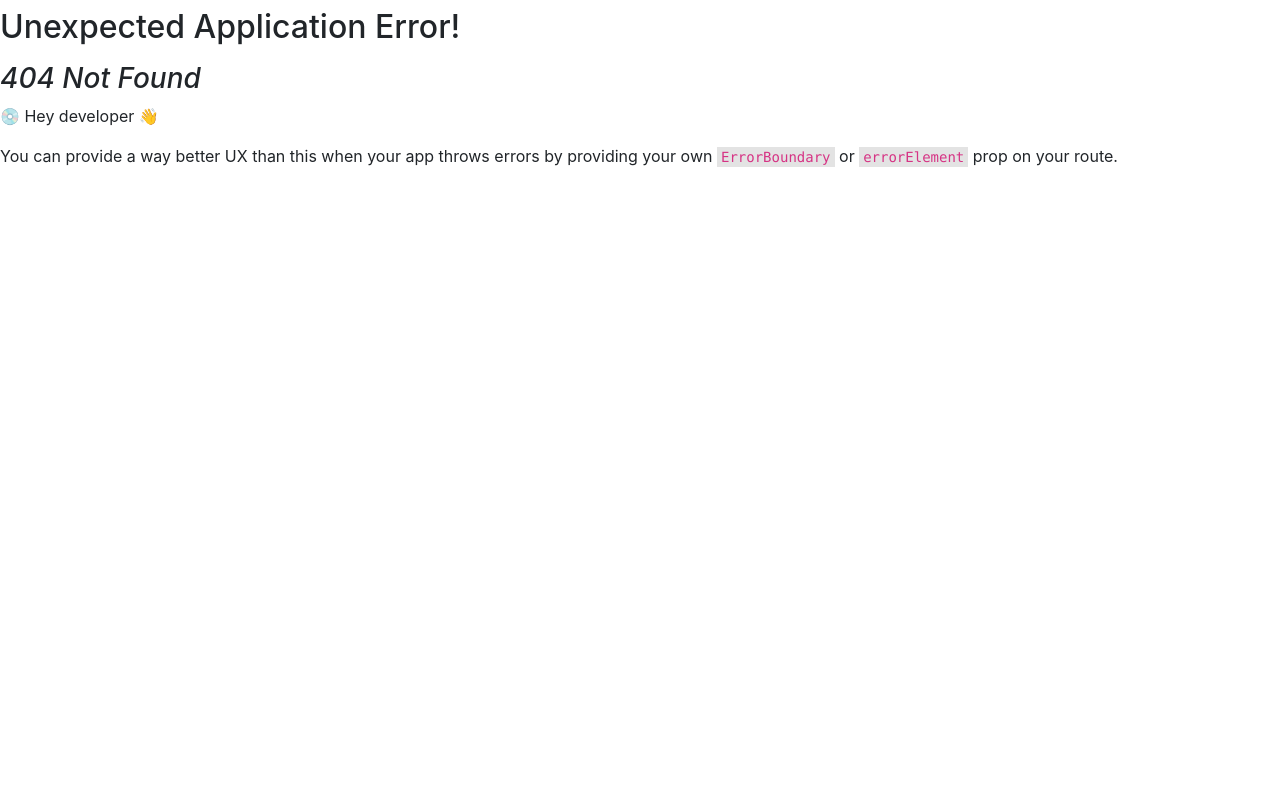
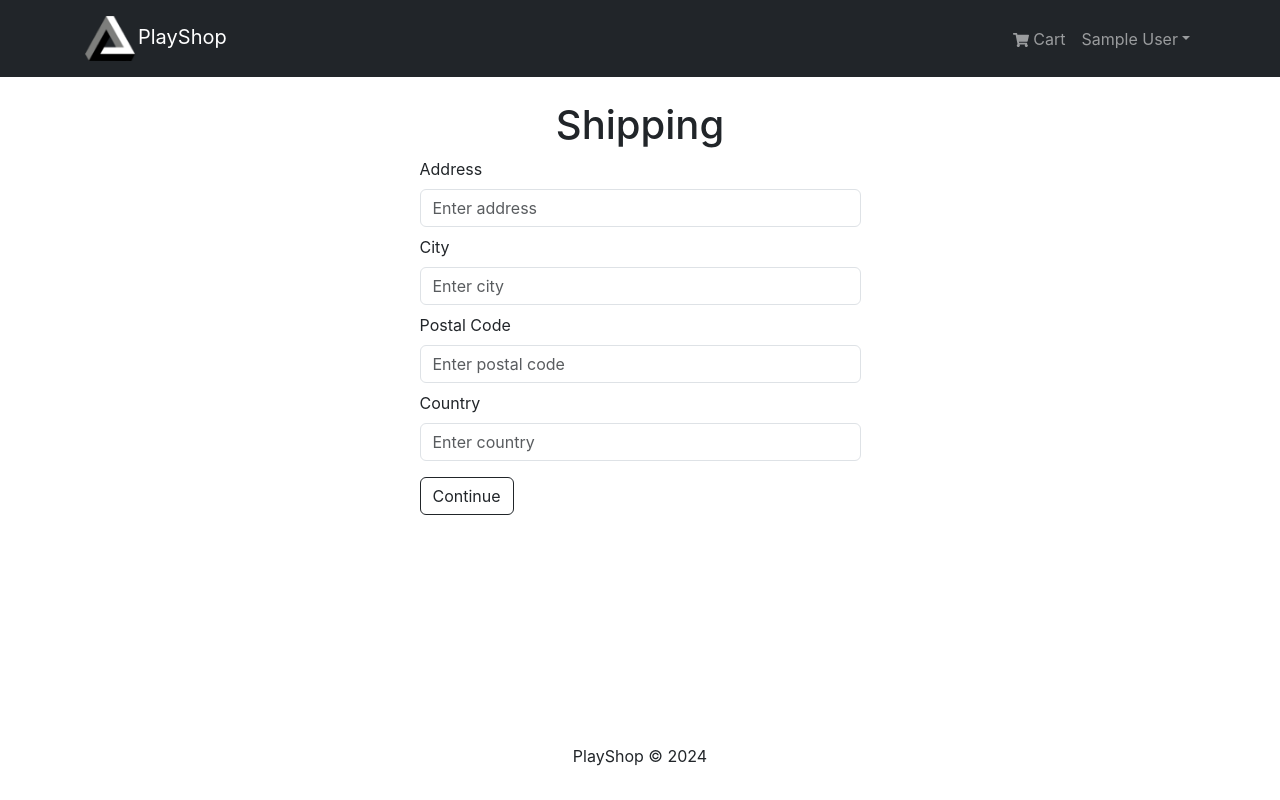
Before and after one commit to DeepakKumar-1122/eCommerceSite, a React (Create React App) app in the folder frontend/: page /shipping in a window 1280 px wide. Before the commit this address had no page. Built offline with nearby package versions, Linux system fonts and the light colour scheme; no server answers; sample sign-in values are in the browser's storage.

Commit message:
Shipping page and Private Route

```diff
--- a/frontend/src/components/Header.jsx
+++ b/frontend/src/components/Header.jsx
@@ -6,9 +6,11 @@
 import { useLogoutMutation } from "../slices/usersApiSlice";
 import { deleteCredentials } from "../slices/authSlice";
 import logo from "../assets/logo1.png";
+import { useGetCartQuery } from "../slices/cartApiSlice";
 
 const Header = () => {
-  const { cartItems } = useSelector((state) => state.cart);
+  // const { cartItems } = useSelector((state) => state.cart);
+  const { data: cartItems } = useGetCartQuery();
   const { userInfo } = useSelector((state) => state.auth);
 
   const dispatch = useDispatch();
@@ -41,7 +43,7 @@
               <LinkContainer to="/cart">
                 <Nav.Link>
                   <FaShoppingCart /> Cart{" "}
-                  {cartItems.length > 0 && (
+                  {cartItems?.length > 0 && (
                     <span className="badge bg-light text-dark ms-1">
                       {cartItems.length}
                     </span>
--- /dev/null
+++ b/frontend/src/components/PrivateRoute.jsx
@@ -0,0 +1,8 @@
+import { Navigate, Outlet } from 'react-router-dom';
+import { useSelector } from 'react-redux';
+
+const PrivateRoute = () => {
+  const { userInfo } = useSelector((state) => state.auth);
+  return userInfo ? <Outlet /> : <Navigate to='/login' replace />;
+};
+export default PrivateRoute;
--- a/frontend/src/index.css
+++ b/frontend/src/index.css
@@ -329,12 +329,12 @@
 }
 
 .custom-link {
-  color: rgb(85, 84, 84);
+  color: rgb(55, 52, 52);
   text-decoration: none;
 }
 
 .custom-link:hover {
-  color: #343a40;
+  color: #000000;
   text-decoration: underline;
 }
 
@@ -344,6 +344,6 @@
 
 .custom-input:focus {
   box-shadow: none;
-  box-shadow: 0 0 0 0.25rem rgba(169, 167, 167, 0.3);
+  box-shadow: 0 0 0 0.25rem rgba(100, 99, 99, 0.3);
   border-color: rgba(0, 0, 0, 0.5);
 }
--- a/frontend/src/index.js
+++ b/frontend/src/index.js
@@ -14,11 +14,13 @@
 import "./index.css";
 import App from "./App";
 import reportWebVitals from "./reportWebVitals";
+import PrivateRoute from "./components/PrivateRoute";
 import HomeScreen from "./screens/HomeScreen";
 import ProductScreen from "./screens/ProductScreen";
 import CartScreen from "./screens/CartScreen";
 import LoginScreen from "./screens/LoginScreen";
 import RegisterScreen from "./screens/RegisterScreen";
+import ShippingScreen from "./screens/ShippingScreen";
 
 const router = createBrowserRouter(
   createRoutesFromElements(
@@ -28,6 +30,9 @@
       <Route path="/cart" element={<CartScreen />} />
       <Route path="/login" element={<LoginScreen />} />
       <Route path="/register" element={<RegisterScreen />} />
+      <Route path="" element={<PrivateRoute />}>
+        <Route path="/shipping" element={<ShippingScreen />} />
+      </Route>
     </Route>
   )
 );
--- /dev/null
+++ b/frontend/src/screens/ShippingScreen.jsx
@@ -0,0 +1,87 @@
+import { useState } from "react";
+import { Form, Button } from "react-bootstrap";
+import { useDispatch, useSelector } from "react-redux";
+import { useNavigate } from "react-router-dom";
+import FormContainer from "../components/FormContainer";
+import { setShippingAddress } from "../slices/shippingSlice";
+
+const ShippingScreen = () => {
+  const { shippingAddress } = useSelector((state) => state.shipping);
+
+  const [address, setAddress] = useState(shippingAddress.address || "");
+  const [city, setCity] = useState(shippingAddress.city || "");
+  const [postalCode, setPostalCode] = useState(
+    shippingAddress.postalCode || ""
+  );
+  const [country, setCountry] = useState(shippingAddress.country || "");
+
+  const dispatch = useDispatch();
+  const navigate = useNavigate();
+
+  const submitHandler = (e) => {
+    e.preventDefault();
+    dispatch(setShippingAddress({ address, city, postalCode, country }));
+    navigate("/payment");
+  };
+
+  return (
+    <FormContainer>
+      <h1 className="text-center">Shipping</h1>
+      <Form onSubmit={submitHandler}>
+        <Form.Group className="my-2" controlId="address">
+          <Form.Label>Address</Form.Label>
+          <Form.Control
+            type="text"
+            placeholder="Enter address"
+            value={address}
+            required
+            onChange={(e) => setAddress(e.target.value)}
+            className="custom-input"
+          ></Form.Control>
+        </Form.Group>
+
+        <Form.Group className="my-2" controlId="city">
+          <Form.Label>City</Form.Label>
+          <Form.Control
+            type="text"
+            placeholder="Enter city"
+            value={city}
+            required
+            onChange={(e) => setCity(e.target.value)}
+            className="custom-input"
+          ></Form.Control>
+        </Form.Group>
+
+        <Form.Group className="my-2" controlId="postalCode">
+          <Form.Label>Postal Code</Form.Label>
+          <Form.Control
+            type="text"
+            placeholder="Enter postal code"
+            value={postalCode}
+            required
+            onChange={(e) => setPostalCode(e.target.value)}
+            className="custom-input"
+          ></Form.Control>
+        </Form.Group>
+
+        <Form.Group className="my-2" controlId="country">
+          <Form.Label>Country</Form.Label>
+          <Form.Control
+            type="text"
+            placeholder="Enter country"
+            value={country}
+            required
+            onChange={(e) => setCountry(e.target.value)}
+            className="custom-input"
+          ></Form.Control>
+        </Form.Group>
+
+        <Button type="submit" variant="btn btn-outline-dark" className="mt-2">
+          Continue
+        </Button>
+      </Form>
+    </FormContainer>
+  );
+};
+
+export default ShippingScreen;
--- a/frontend/src/slices/cartSlice.js
+++ /dev/null
@@ -1,34 +0,0 @@
-import { createSlice } from "@reduxjs/toolkit";
-import { updateCart } from "../utils/cartUtils";
-
-const initialState = localStorage.getItem("cart")
-  ? JSON.parse(localStorage.getItem("cart"))
-  : { cartItems: [] };
-
-const cartSlice = createSlice({
-  name: "cart",
-  initialState,
-  reducers: {
-    addToCart: (state, action) => {
-      const item = action.payload;
-      const existItem = state.cartItems.find((x) => x._id === item._id);
-      if (existItem) {
-        state.cartItems = state.cartItems.map((x) =>
-          x._id === existItem._id ? item : x
-        );
-      } else {
-        state.cartItems = [...state.cartItems, item];
-      }
-
-      return updateCart(state);
-    },
-    removeFromCart: (state, action) => {
-      state.cartItems = state.cartItems.filter((x) => x._id !== action.payload);
-      return updateCart(state);
-    },
-  },
-});
-
-export const { addToCart, removeFromCart } = cartSlice.actions;
-
-export default cartSlice.reducer;
--- /dev/null
+++ b/frontend/src/slices/shippingSlice.js
@@ -0,0 +1,48 @@
+import { createSlice } from '@reduxjs/toolkit';
+import { updateCart } from '../utils/cartUtils';
+
+const initialState = {
+  shippingAddress: {
+    address: '',
+    city: '',
+    postalCode: '',
+    country: ''
+  },
+  orderItems: [],
+  itemsPrice: 0,
+  shippingPrice: 0,
+  taxPrice: 0,
+  totalPrice: 0
+};
+
+const shippingSlice = createSlice({
+  name: 'shipping',
+  initialState,
+  reducers: {
+    setShippingAddress: (state, action) => {
+      state.shippingAddress = action.payload;
+      localStorage.setItem('shippingAddress', JSON.stringify(state.shippingAddress));
+    },
+    setOrderItems: (state, action) => {
+      state.orderItems = action.payload;
+      updateCart(state);
+    },
+    setPrices: (state) => {
+      updateCart(state);
+    },
+    resetShipping: (state) => {
+      state.shippingAddress = initialState.shippingAddress;
+      state.orderItems = initialState.orderItems;
+      state.itemsPrice = initialState.itemsPrice;
+      state.shippingPrice = initialState.shippingPrice;
+      state.taxPrice = initialState.taxPrice;
+      state.totalPrice = initialState.totalPrice;
+      localStorage.removeItem('shippingAddress');
+      localStorage.removeItem('cart');
+    }
+  }
+});
+
+export const { setShippingAddress, setOrderItems, setPrices, resetShipping } = shippingSlice.actions;
+
+export default shippingSlice.reducer;
--- a/frontend/src/store.js
+++ b/frontend/src/store.js
@@ -1,13 +1,13 @@
 import { configureStore } from "@reduxjs/toolkit";
 import { apiSlice } from "./slices/apiSlice";
-import cartSliceReducer from "./slices/cartSlice";
+import shippingSliceReducer  from "./slices/shippingSlice";
 import authSliceReducer from "./slices/authSlice";
 
 const store = configureStore({
   reducer: {
     [apiSlice.reducerPath]: apiSlice.reducer,
-    cart: cartSliceReducer,
     auth: authSliceReducer,
+    shipping: shippingSliceReducer,
   },
   middleware: (getDefaultMiddleware) =>
     getDefaultMiddleware().concat(apiSlice.middleware),
```
